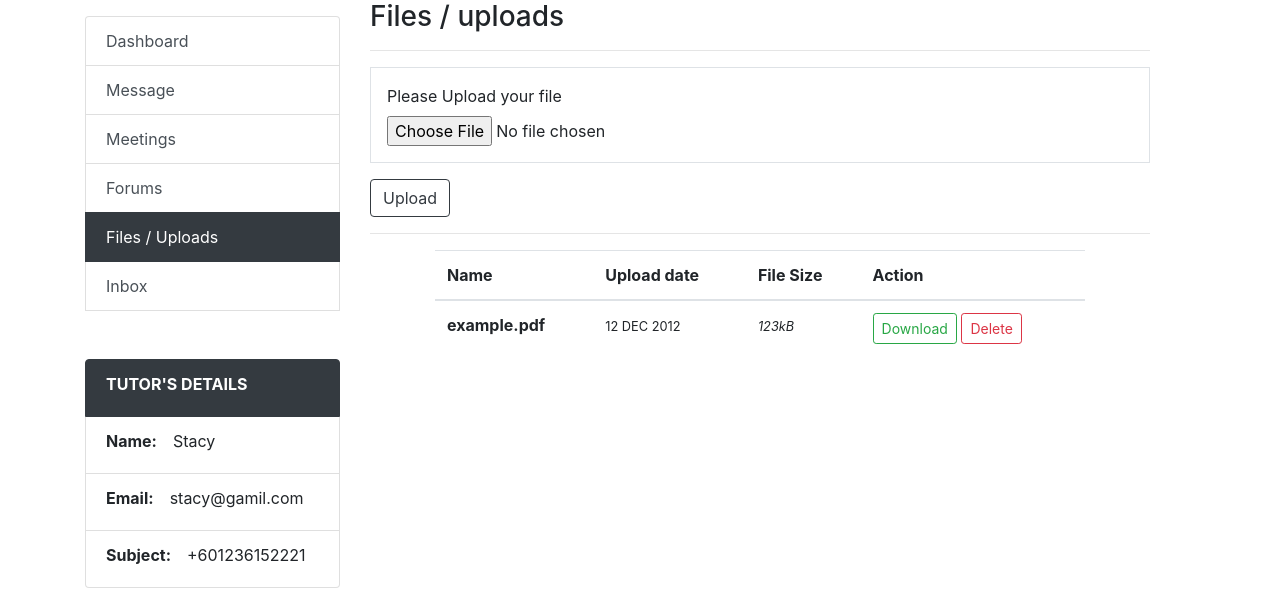
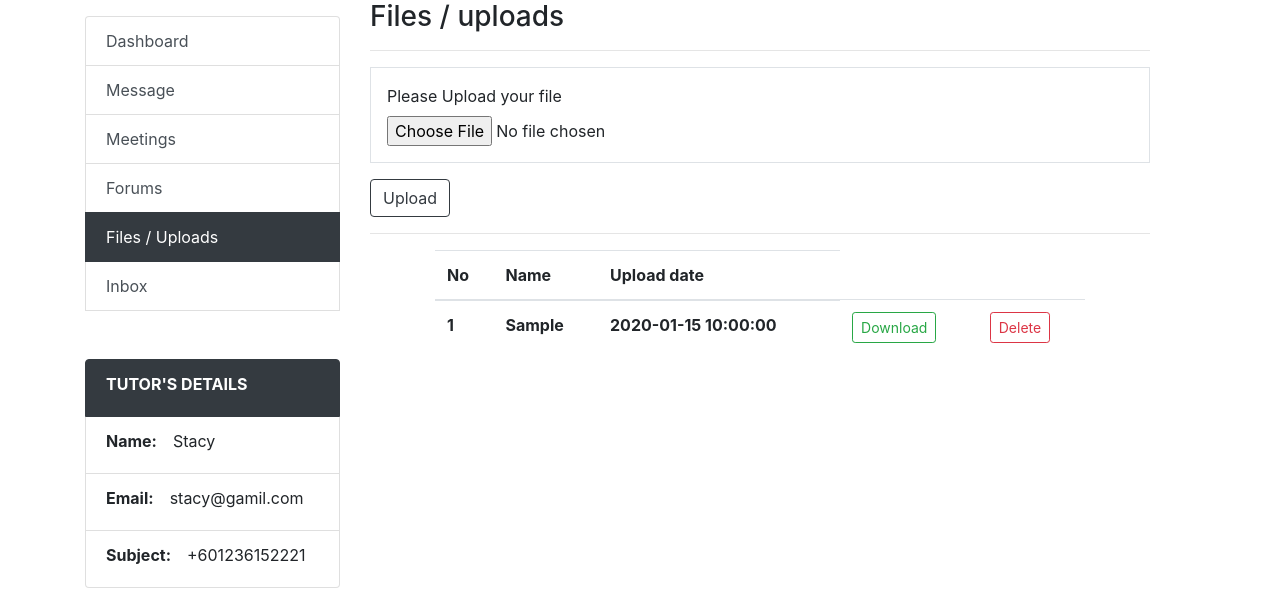
Before and after one commit to chonghow97/AgileProject, a PHP site: page /Student_uploads.php in a window 1280 px wide. Shown: the part 56-652 px from the top of the page. Run offline with PHP 8.4, Linux system fonts and the light colour scheme; tables that the repository leaves empty or names only in its code hold one stand-in row (values such as "Sample post").

Commit message:
changes onto the  upload page

```diff
--- a/Student_uploads.php
+++ b/Student_uploads.php
@@ -5,7 +5,7 @@ include './include/function.php';
 include './include/database.php';
 include './include/header.php';
 $sidebar = ['Dashboard','Message','Meetings','Forums','Files / Uploads','Inbox'];
-$url = ['#','#','#','#','#','#','#'];
+$url = ['#','#','Student_meeting.php','#','Student_uploads.php','#','#'];
 $active_index = 4;
 ?>
 <style type="text/css">
@@ -17,38 +17,58 @@ $active_index = 4;
   <div class="col-9 mx-auto">
     <h3>Files / uploads</h3>
     <hr>
-    <form>
+<?php create_upload(); ?>
+
+    <form action="" method="post" enctype="multipart/form-data">
       <div class="form-group border p-3">
-        <label for="exampleFormControlFile1">Please Upload your file</label>
-        <input type="file" class="form-control-file" id="exampleFormControlFile1">
+        <label for="upload">Please Upload your file</label>
+        <input type="file" class="form-control-file" id="upload" name="upload">
       </div>
       <div class="form-group">
-        <input class="btn btn-outline-dark" type="submit" name="create_upload" value="Upload" onclick="check_upload()">
+        <input class="btn btn-outline-dark" type="submit" name="create_upload" value="Upload" >
       </div>
     </form>
     <hr>
     <table class="table col-10 mx-auto">
       <thead>
         <tr>
+          <th scope="col">No</th>
           <th scope="col">Name</th>
           <th scope="col">Upload date</th>
-          <th scope="col">File Size</th>
-          <th scope="col">Action</th>
-        </tr>
       </thead>
       <tbody>
         <?php
-          $name = "example.pdf";
-          $date = "12 DEC 2012";
-          $size = "123kB";
-        if (1) {
-          echo "<tr> <th>$name</th> <td><small>$date</small></td> <td><small><i>$size</i></small></td> <td> <button type='button' class='btn btn-outline-success btn-sm'>Download</button> <button type='button' class='btn btn-outline-danger btn-sm'>Delete</button> </td> </tr>";
-        }else{
-          echo "<tr> <th colspan='4' class='text-center'><small><i>No Files yet</i></small></th> </tr>";
-        }
+
+        $query = query("SELECT * FROM uploads");
+        confirm($query);
+
+          while($row = mysqli_fetch_assoc($query)){
+            $upload_id = $row['upload_id'];
+            $upload = $row['upload'];
+            $date = $row['date'];
+
+            echo "<tr>";
+            echo "<th scope='row'>$upload_id</th>";
+            echo "<th>$upload</th>";
+            echo "<th>$date</th>";
+            echo "<td><a href='student_uploads.php?download={$upload_id}' class='btn btn-outline-success btn-sm'>Download</a></td>";
+            echo "<td><a href='student_uploads.php?delete={$upload_id}' class='btn btn-outline-danger btn-sm' onclick='check_delete()'>Delete</a></td>";
+            echo "</tr>";
+
+         }
+
+        //   $name = "example.pdf";
+        //   $date = "12 DEC 2012";
+        //   $size = "123kB";
+        // if (1) {
+        //   echo "<tr> <th>$name</th> <td><small>$date</small></td> <td><small><i>$size</i></small></td> <td> <button type='button' class='btn btn-outline-success btn-sm'>Download</button> <button type='button' class='btn btn-outline-danger btn-sm'>Delete</button> </td> </tr>";
+        // }else{
+        //   echo "<tr> <th colspan='4' class='text-center'><small><i>No Files yet</i></small></th> </tr>";
+        // }
         ?>
       </tbody>
     </table>
+
     <?php
 
     if(isset($_GET['delete'])) {
@@ -57,7 +77,7 @@ $active_index = 4;
 
       $query = "DELETE FROM uploads WHERE upload_id = {$delete_upload_id} ";
       $delete_query = mysqli_query($connection, $query);
-      header("Location: upload.php");
+      header("Location: Student_uploads.php");
     }
 
 
@@ -91,8 +111,8 @@ include './include/footer.php';
   $(function () {
     $(".list-group-item:nth(<?php echo $active_index ?>)").addClass("active bg-dark btn-outline-dark");
   })
-  function check_appointment() {
-    alert("Appointment confirmed!");
-  }
+  // function check_appointment() {
+  //   alert("Appointment confirmed!");
+  // }
 
 </script>
```
